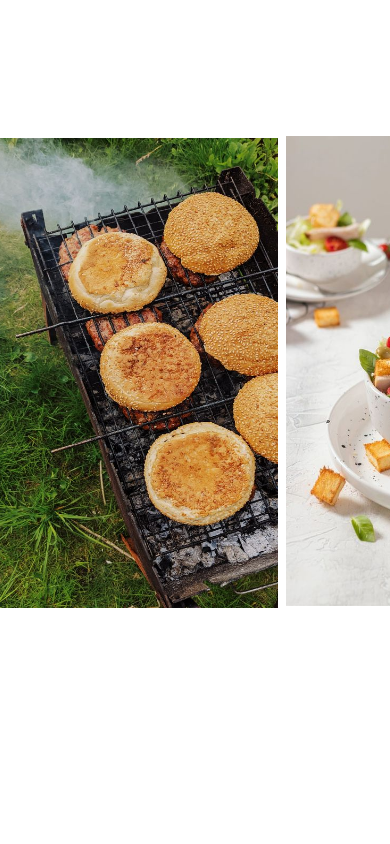
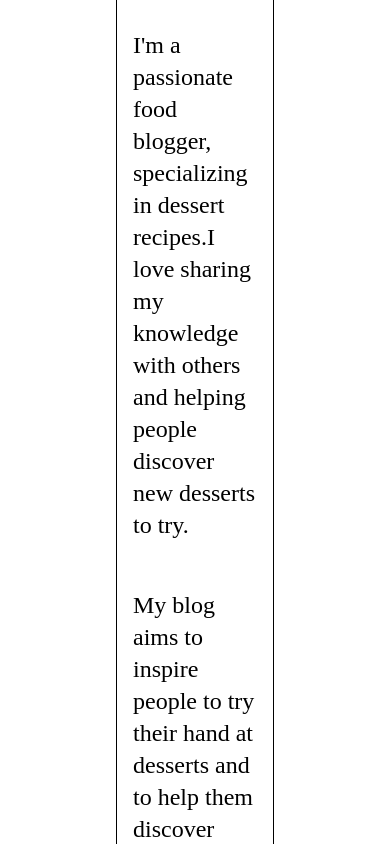
Before and after one commit to 254mathenge/Food-Recipe-blog, a React (Vite) app in the folder client/: page / in a window 390 px wide. Shown: the part 3980-4824 px from the top of the page. Built offline with nearby package versions, Linux system fonts and the light colour scheme.

Commit message:
responsive about

```diff
--- a/client/src/components/About/About.css
+++ b/client/src/components/About/About.css
@@ -8,6 +8,37 @@ gap:1rem;
 max-width:90vw;
 margin:0.5rem auto;
 }
+
+@media screen and (max-width:1300px) {
+    .about-ex{
+        display: flex;
+        flex-wrap: wrap;
+      flex-direction: row;
+      justify-content: center;
+      align-items: center;
+
+    }
+}
+@media screen and (max-width:1300px) {
+    .about-section{
+        display: flex;
+        flex-wrap: wrap;
+      flex-direction: row;
+      justify-content: center;
+      align-items: center;
+
+    }
+}
+@media screen and (max-width:600px) {
+    .hero-card{
+        display: flex;
+        flex-wrap: wrap;
+      flex-direction: row;
+      justify-content: space-between;
+      align-items: center;
+
+    }
+}
 .about-text{
     display:flex;
     justify-content:center;
@@ -15,6 +46,16 @@ margin:0.5rem auto;
     gap:1rem;
     border:1px solid black;
     /* padding:1rem; */
+}
+@media screen and (max-width:1300px) {
+    .about-text{
+        display: flex;
+        flex-wrap: wrap;
+      flex-direction: row;
+      justify-content: center;
+      align-items: center;
+
+    }
 }
 .about-text-title{
     width:40vw;
@@ -50,3 +91,11 @@ margin:0.5rem auto;
     align-items:center;
     gap:0.5rem;
 }
+@media screen and (max-width:1300px) {
+    .about-images {
+        display: flex;
+        flex-wrap: wrap;
+      flex-direction: row;
+      justify-content: center;
+      align-items: center;
+    }}
--- a/client/src/components/About/About.jsx
+++ b/client/src/components/About/About.jsx
@@ -7,7 +7,7 @@ import "./About.css"
 
 function About() {
     return (
-        <div>
+        <div className="about-ex">
              <h2 className="about-title"> About Us</h2>
         <div className="about-section">
 
```
